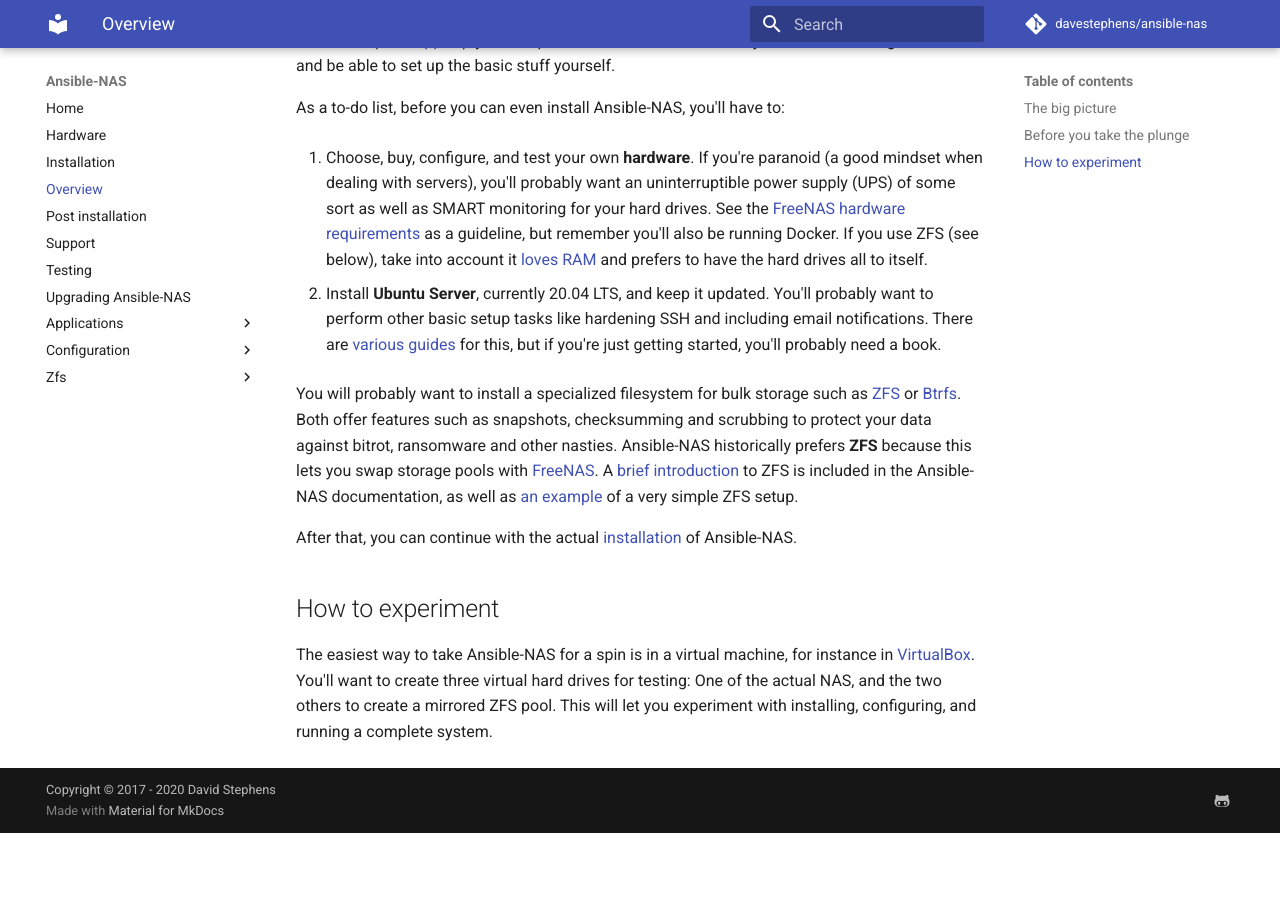
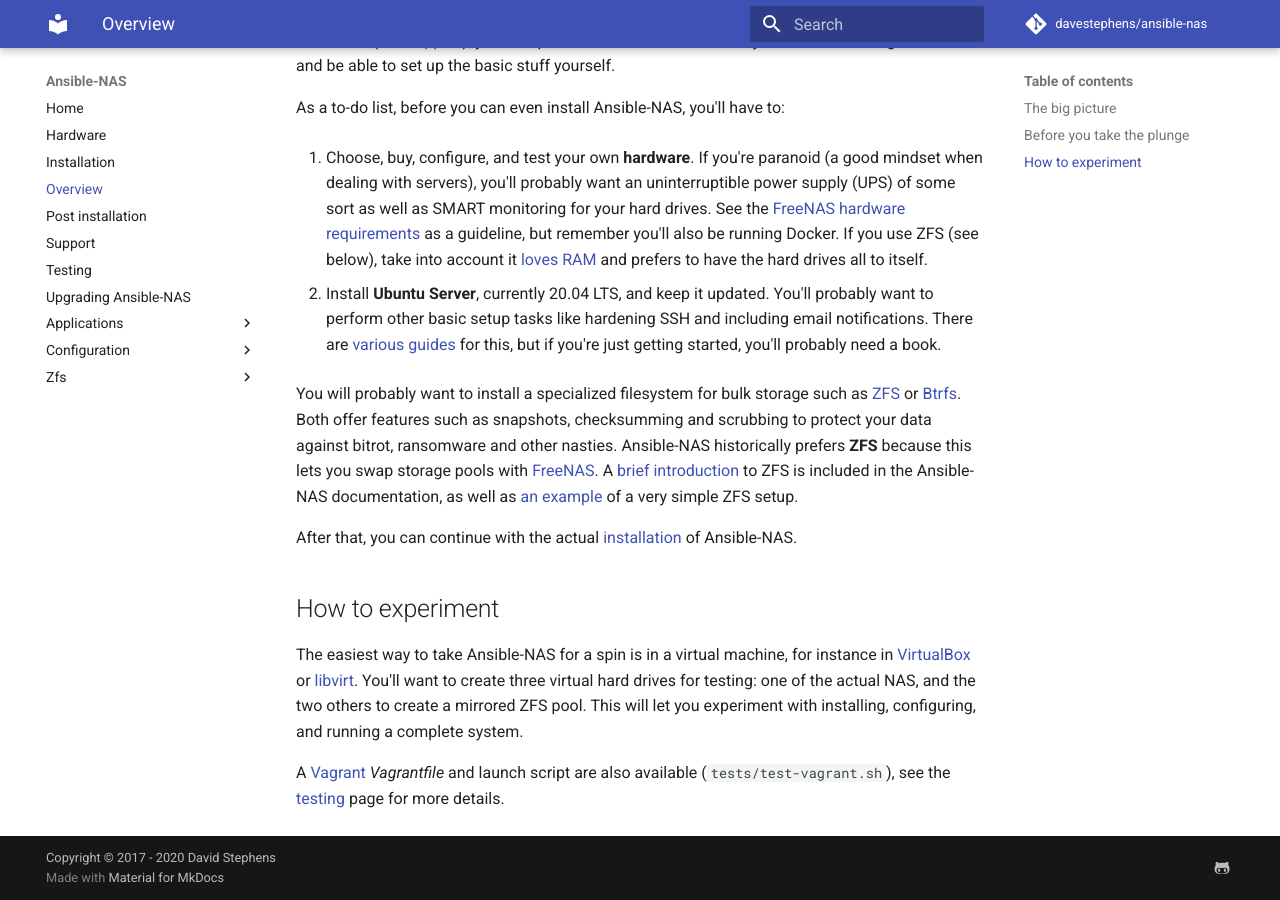
Before and after one commit to davestephens/ansible-nas, an MkDocs documentation site: the page built from docs/overview.md, in a window 1280 px wide and 900 px high, scrolled down 996 px. Built offline with MkDocs 1.6.1 and Material for MkDocs 9.7.7, drawn with Linux system fonts in a browser that asks for light colours; comment, search, counter and statistics services are not loaded; before the commit the page ends 1829 px from its top, so only the background shows below that.

Commit message:
Overview: mention Vagrantfile in the Experiment section and link to the testing page.

```diff
--- a/docs/overview.md
+++ b/docs/overview.md
@@ -78,7 +78,12 @@ Ansible-NAS.
 ## How to experiment
 
 The easiest way to take Ansible-NAS for a spin is in a virtual machine, for
-instance in [VirtualBox](https://www.virtualbox.org/). You'll want to create
-three virtual hard drives for testing: One of the actual NAS, and the two others
-to create a mirrored ZFS pool. This will let you experiment with installing,
-configuring, and running a complete system.
+instance in [VirtualBox](https://www.virtualbox.org/) or
+[libvirt](https://libvirt.org). You'll want to create three virtual hard drives
+for testing: one of the actual NAS, and the two others to create a mirrored ZFS
+pool. This will let you experiment with installing, configuring, and running a
+complete system.
+
+A [Vagrant](https://vagrantup.com) _Vagrantfile_ and launch script are also
+available (`tests/test-vagrant.sh`), see the [testing](testing.md) page for more
+details.
```
